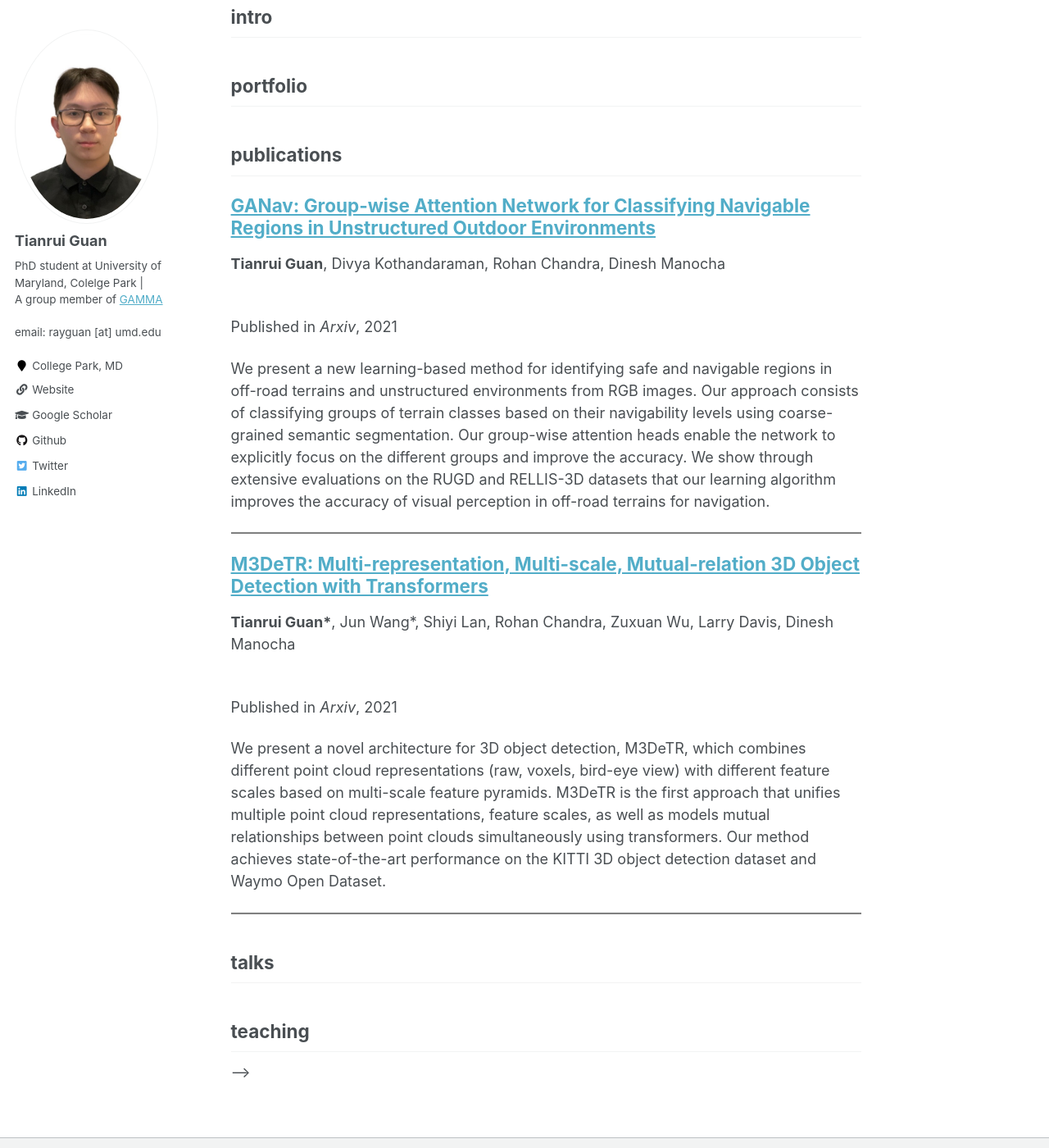
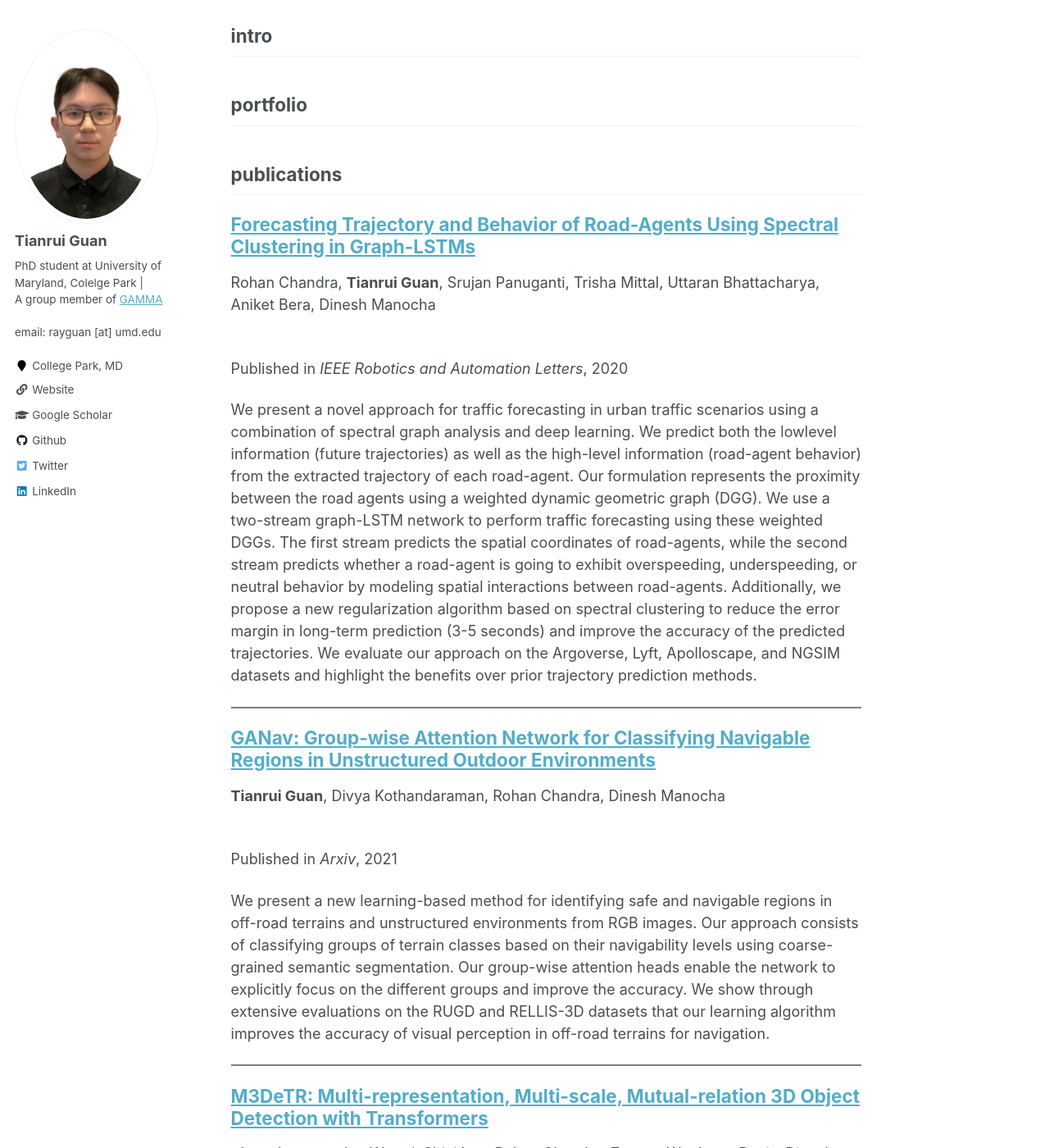
Before and after one commit to rayguan97/rayguan97.github.io, a Jekyll site: the page built from _pages/legecy/sitemap.md, in a window 1280 px wide and 1400 px high, scrolled down 1186 px. Shown: the whole window at 82% size. Built offline with Jekyll 4.4.1, drawn with Linux system fonts in a browser that asks for light colours; our own code applies the rules of GitHub Pages for plain Markdown files.

Commit message:
add sc-glstm

````diff
--- a/_layouts/single.html
+++ b/_layouts/single.html
@@ -33,6 +33,12 @@ layout: default
         {% if page.modified %}
           <p class="page__date"><strong><i class="fa fa-fw fa-calendar" aria-hidden="true"></i> {{ site.data.ui-text[site.locale].date_label | default: "Published:" }}</strong> <time datetime="{{ page.modified | date: "%Y-%m-%d" }}">{{ page.modified | date: "%B %d, %Y" }}</time></p>
         {% endif %}
+
+        <p>
+          {% if page.authors %}
+          {{ page.authors }}
+          {% endif %}
+        </p>
 
         {% if page.collection == 'teaching' %}
           <p> {{ page.type }}, <i>{{ page.venue }}</i>, {{ page.date | default: "1900-01-01" | date: "%Y" }} </p>
--- /dev/null
+++ b/_publications/2020-06-25-sc-glstm.md
@@ -0,0 +1,87 @@
+---
+title: "Forecasting Trajectory and Behavior of Road-Agents Using Spectral Clustering in Graph-LSTMs"
+collection: publications
+permalink: /publication/2020-06-25-sc-glstm
+excerpt: 'We present a novel approach for traffic forecasting in urban traffic scenarios using a combination of spectral
+graph analysis and deep learning. We predict both the lowlevel information (future trajectories) as well as the high-level
+information (road-agent behavior) from the extracted trajectory
+of each road-agent. Our formulation represents the proximity
+between the road agents using a weighted dynamic geometric
+graph (DGG). We use a two-stream graph-LSTM network to
+perform traffic forecasting using these weighted DGGs. The first
+stream predicts the spatial coordinates of road-agents, while
+the second stream predicts whether a road-agent is going to
+exhibit overspeeding, underspeeding, or neutral behavior by
+modeling spatial interactions between road-agents. Additionally,
+we propose a new regularization algorithm based on spectral
+clustering to reduce the error margin in long-term prediction
+(3-5 seconds) and improve the accuracy of the predicted
+trajectories. We evaluate our approach
+on the Argoverse, Lyft, Apolloscape, and NGSIM datasets and
+highlight the benefits over prior trajectory prediction methods.'
+date: 2020-06-25
+venue: 'IEEE Robotics and Automation Letters'
+paperurl: 'http://rayguan97.github.io/files/sc-glstm.pdf'
+teaser: '../images/sc-glstm_teaser.png'
+authors: "Rohan Chandra, <b>Tianrui Guan</b>, Srujan Panuganti, Trisha Mittal, Uttaran Bhattacharya, Aniket Bera, Dinesh Manocha"
+# citation: 'Your Name, You. (2009). &quot;Paper Title Number 1.&quot; <i>Journal 1</i>. 1(1).'
+---
+<img src="../images/sc-glstm_teaser.png" width="600">
+
+
+<div style="text-align: justify"> We present a novel approach for traffic forecasting
+in urban traffic scenarios using a combination of spectral
+graph analysis and deep learning. We predict both the lowlevel information (future trajectories) as well as the high-level
+information (road-agent behavior) from the extracted trajectory
+of each road-agent. Our formulation represents the proximity
+between the road agents using a weighted dynamic geometric
+graph (DGG). We use a two-stream graph-LSTM network to
+perform traffic forecasting using these weighted DGGs. The first
+stream predicts the spatial coordinates of road-agents, while
+the second stream predicts whether a road-agent is going to
+exhibit overspeeding, underspeeding, or neutral behavior by
+modeling spatial interactions between road-agents. Additionally,
+we propose a new regularization algorithm based on spectral
+clustering to reduce the error margin in long-term prediction
+(3-5 seconds) and improve the accuracy of the predicted
+trajectories. Moreover, we prove a theoretical upper bound
+on the regularized prediction error. We evaluate our approach
+on the Argoverse, Lyft, Apolloscape, and NGSIM datasets and
+highlight the benefits over prior trajectory prediction methods.
+In practice, our approach reduces the average prediction error
+by more than 75% over prior algorithms and achieves a
+weighted average accuracy of 91.2% for behavior prediction.
+Additionally, our spectral regularization improves long-term
+prediction by up to 70%. </div>
+<br>
+
+
+|Paper|Code| Dataset  | Supplementary Material |
+|:---|---|---|---|
+|[**RAL 2020**](http://rayguan97.github.io/files/sc-glstm.pdf) | [**GitHub Code**](https://github.com/rohanchandra30/Spectral-Trajectory-Prediction)| [**Lyft**](https://level5.lyft.com/dataset/)/[**Apolloscape**](http://apolloscape.auto/trajectory.html)/ [**Argoverse**](https://www.argoverse.org/data.html)    | [**Supplementary Material**](http://rayguan97.github.io/files/sc-glstm_sup.pdf)|
+
+<br>
+
+<img src="http://rayguan97.github.io/images/sc-glstm_arch.jpeg" width="1024" height="780">
+<div style="text-align: justify"> <b>Network Architecture: </b> We show the trajectory and behavior prediction for the ith road-agent (red circle in the traffic-graphs). The input consists of the spatial coordinates over the past T seconds as well as the eigenvectors (green rectangles, each shade of green represents the index of the eigenvectors) of the traffic-graphs corresponding to the first T traffic-graphs. We perform spectral clustering on the predicted eigenvectors from the second stream (orange block) to regularize the original loss function and perform backpropagation on the new loss function to improve long-term prediction. </div>
+
+<br>
+
+
+<p align="center"><iframe width="805" height="442" src="http://rayguan97.github.io/images/sc-glstm_result.gif" allowfullscreen></iframe></p>
+
+
+Please cite our work if you found it useful,
+
+```
+@ARTICLE{9126166,
+  author={Chandra, Rohan and Guan, Tianrui and Panuganti, Srujan and Mittal, Trisha and Bhattacharya, Uttaran and Bera, Aniket and Manocha, Dinesh},
+  journal={IEEE Robotics and Automation Letters},
+  title={Forecasting Trajectory and Behavior of Road-Agents Using Spectral Clustering in Graph-LSTMs},
+  year={2020},
+  volume={5},
+  number={3},
+  pages={4882-4890},
+  doi={10.1109/LRA.2020.3004794}
+}
+```
````
Also changed, not shown: _pages/cv.md (+1 -1 lines), images/sc-glstm_arch.jpeg (added), images/sc-glstm_teaser.png (added), 3 other files.
